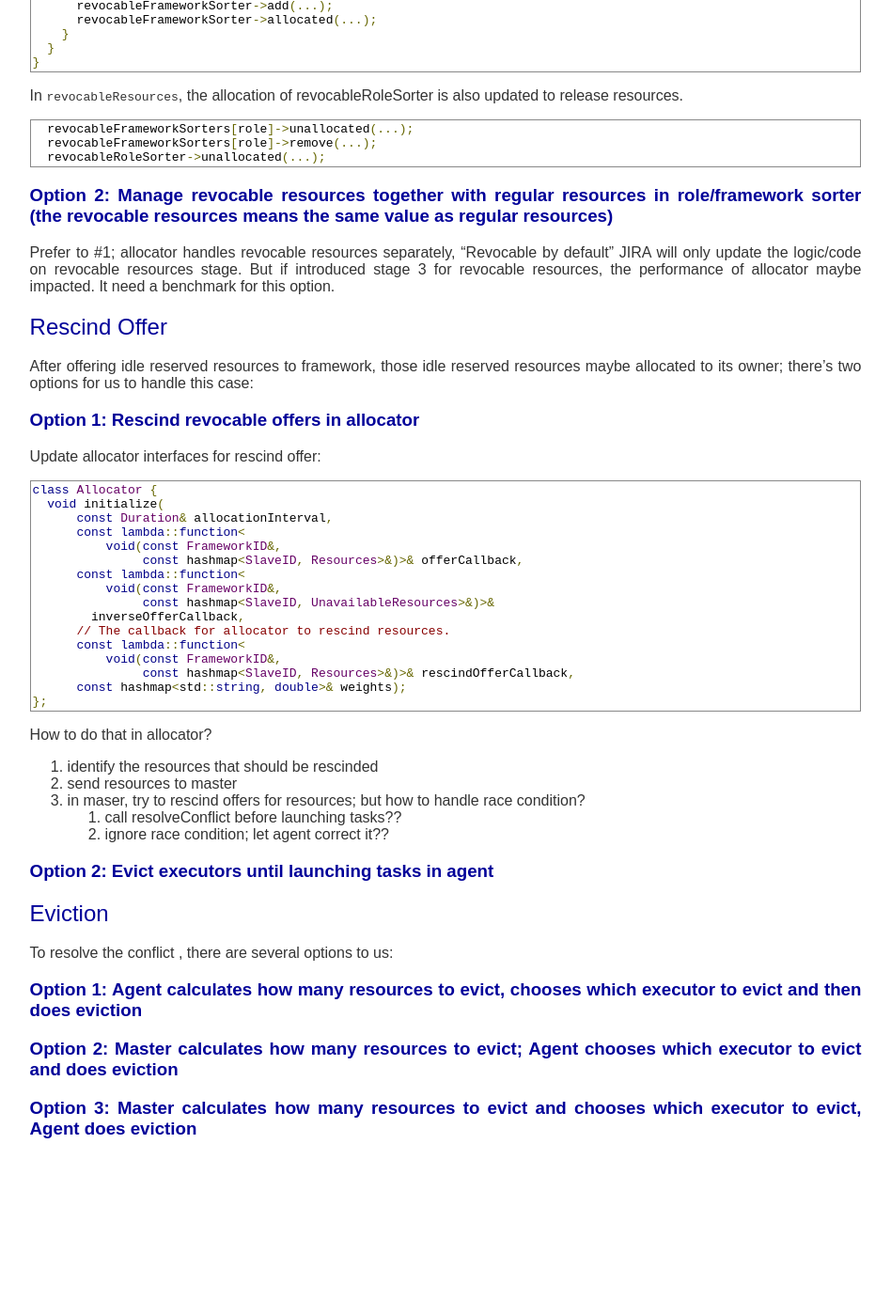
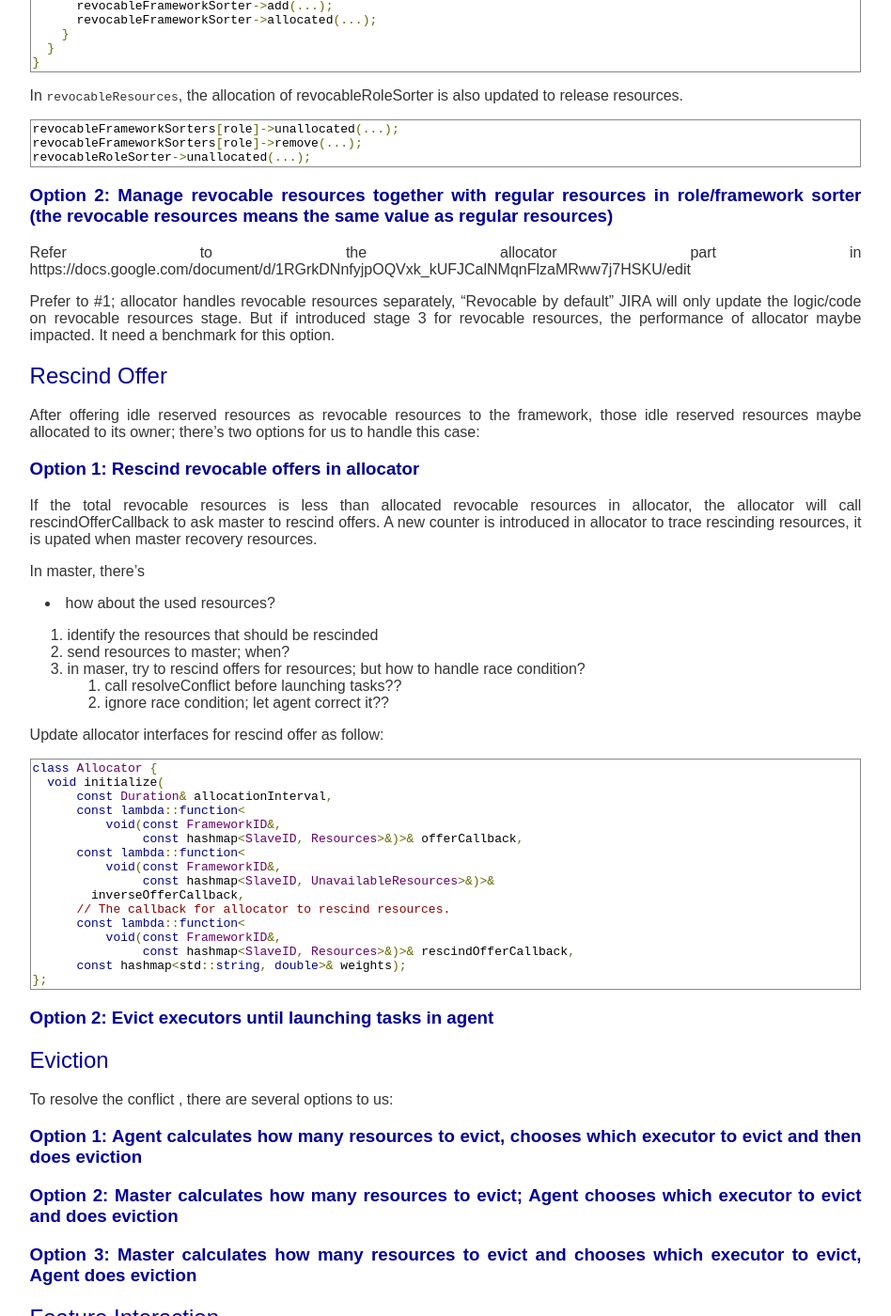
Before and after one commit to k82cn/k82cn.github.io, a Jekyll site: the page built from _posts/2016-03-22-oversubscription_for_reservation.md, in a window 1280 px wide and 1400 px high, scrolled down 1219 px. Shown: the whole window at 94% size, without its empty margins (166-1114 px from the left). Built offline with Jekyll 4.4.1, drawn with Linux system fonts in a browser that asks for light colours; comment, search, counter and statistics services are not loaded; before the commit the page ends 2475 px from its top, so only the background shows below that; some of the changed text lies outside the part shown.

Commit message:
oversubscription_for_reservation

````diff
--- a/_posts/2016-03-22-oversubscription_for_reservation.md
+++ b/_posts/2016-03-22-oversubscription_for_reservation.md
@@ -64,26 +64,38 @@ In `revocableResources`, the allocation of revocableRoleSorter is also updated t
 
 
 ```
-  revocableFrameworkSorters[role]->unallocated(...);
-  revocableFrameworkSorters[role]->remove(...);
-  revocableRoleSorter->unallocated(...);
+revocableFrameworkSorters[role]->unallocated(...);
+revocableFrameworkSorters[role]->remove(...);
+revocableRoleSorter->unallocated(...);
 ```
-
 
 ### Option 2: Manage revocable resources together with regular resources in role/framework sorter (the revocable resources means the same value as regular resources)
 
-
+Refer to the allocator part in https://docs.google.com/document/d/1RGrkDNnfyjpOQVxk_kUFJCalNMqnFlzaMRww7j7HSKU/edit
 
 Prefer to #1; allocator handles revocable resources separately, "Revocable by default" JIRA will only update the logic/code on revocable resources stage. But if introduced stage 3 for revocable resources, the performance of allocator maybe impacted. It need a benchmark for this option.
 
 
 ## Rescind Offer
 
-After offering idle reserved resources to framework, those idle reserved resources maybe allocated to its owner; there's two options for us to handle this case:
+After offering idle reserved resources as revocable resources to the framework, those idle reserved resources maybe allocated to its owner; there's two options for us to handle this case:
 
 ### Option 1: Rescind revocable offers in allocator
 
-Update allocator interfaces for rescind offer:
+If the total revocable resources is less than allocated revocable resources in allocator, the allocator will call rescindOfferCallback to ask master to rescind offers. A new counter is introduced in allocator to trace rescinding resources, it is upated when master recovery resources.
+
+In master, there's
+- how about the used resources?
+
+1. identify the resources that should be rescinded
+2. send resources to master; when?
+3. in maser, try to rescind offers for resources; but how to handle race condition?
+    1. call resolveConflict before launching tasks??
+    1. ignore race condition; let agent correct it??
+
+
+
+Update allocator interfaces for rescind offer as follow:
 
 ```
 class Allocator {
@@ -104,13 +116,6 @@ class Allocator {
 };
 ```
 
-How to do that in allocator?
-
-1. identify the resources that should be rescinded
-2. send resources to master
-3. in maser, try to rescind offers for resources; but how to handle race condition?
-    1. call resolveConflict before launching tasks??
-    1. ignore race condition; let agent correct it??
 
 
 ### Option 2: Evict executors until launching tasks in agent
@@ -121,7 +126,6 @@ How to do that in allocator?
 
 To resolve the conflict , there are several options to us:
 
-
 ### Option 1: Agent calculates how many resources to evict, chooses which executor to evict and then does eviction
 
 
@@ -129,3 +133,13 @@ To resolve the conflict , there are several options to us:
 
 
 ### Option 3: Master calculates how many resources to evict and chooses which executor to evict, Agent does eviction
+
+
+
+## Feature Interaction
+
+### Dynamic Reservation
+
+### Maintainenance
+
+### Quota
````
Also changed, not shown: other parts of _posts/2016-03-22-oversubscription_for_reservation.md (+1 -1 lines).
